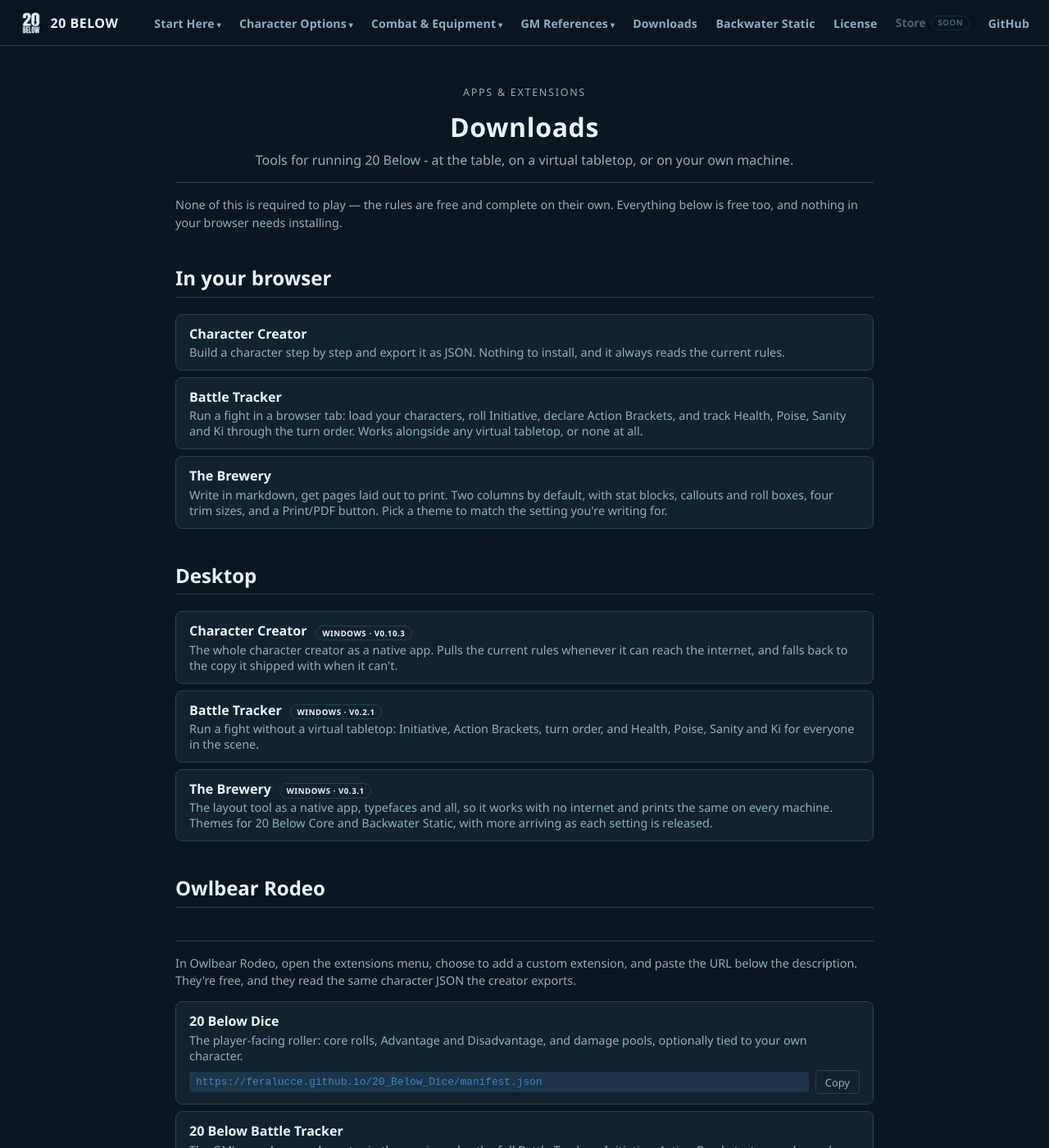
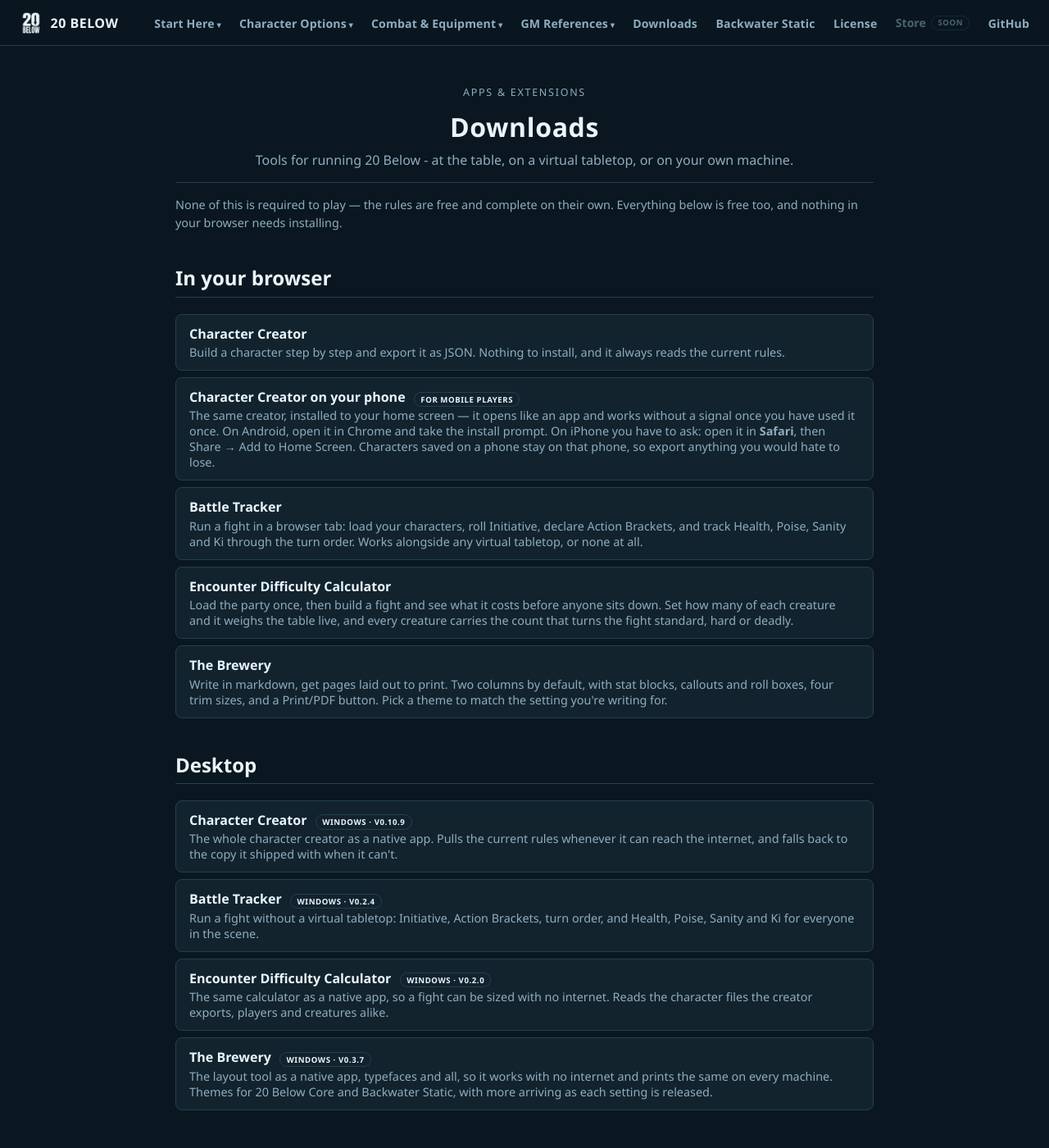
Before and after one commit to feralucce/20_Below, a Jekyll site: the page built from downloads.html, in a window 1280 px wide and 1400 px high. Shown: the whole window at 82% size. Built offline with Jekyll 4.4.1, drawn with Linux system fonts in a browser that asks for light colours.

Commit message:
Encounter Difficulty Calculator, and put it on the downloads page
Renamed from Encounter Prep in every place it was written: the page title
and heading, the Tauri window title and productName, the crate
description, the site nav, the staging script and the drift checker's app
name. Version 0.2.0.

productName drives the installed app's name on Windows, so 0.1.0 and
0.2.0 install as separate entries rather than one upgrading the other.
Only one machine has 0.1.0, so that is a footnote rather than a problem,
but it is why the version moved rather than staying at 0.1.0.

The downloads page gains the calculator in both the browser and desktop
sections, and a card pointing mobile players at the web creator - Android
prompts to install, iPhone never does and needs Safari's share sheet, and
neither keeps characters safe the way a file does.

latest-release.js learns the prep product. Its asset pattern accepts both
the old encounter-prep name and the new one: matching only the new name
would let the existing 0.1.0 release match the tag, find no asset, and
leave the link silently untouched.

The hand-written version fallbacks are refreshed to 0.10.9, 0.2.4 and
0.3.7. They are not what the page serves - latest-release.js rewrites them
from the API at load - but a visitor with JavaScript off gets the markup
as written.

Co-Authored-By: Claude Opus 5 <noreply@anthropic.com>

```diff
--- a/_includes/site-nav.html
+++ b/_includes/site-nav.html
@@ -73,7 +73,7 @@ own <main id="main">. It is invisible until focused.
         <li><a href="/rules/nightmare-creatures.html">Nightmare Creatures</a></li>
         <li><a href="/docs/louis-reference-chart.html">Difficulty Chart</a></li>
         <li><a href="/tracker/index.html" target="_blank" rel="noopener">20 Below Battle Tracker</a></li>
-        <li><a href="/prep/index.html" target="_blank" rel="noopener">Encounter Prep</a></li>
+        <li><a href="/prep/index.html" target="_blank" rel="noopener">Encounter Difficulty Calculator</a></li>
         <li><a href="/brew/index.html" target="_blank" rel="noopener">The Brewery</a></li>
         <li><a href="/docs/style-guide.html">Style Guide</a></li>
       </ul>
--- a/docs/assets/js/latest-release.js
+++ b/docs/assets/js/latest-release.js
@@ -28,6 +28,10 @@
     creator: { tag: /^v(\d+\.\d+\.\d+)$/,                asset: /^20-below-desktop_.*\.exe$/ },
     tracker: { tag: /^combat-tracker-v(\d+\.\d+\.\d+)$/, asset: /^20-below-combat-tracker_.*\.exe$/ },
     brewery: { tag: /^brewery-v(\d+\.\d+\.\d+)$/,        asset: /^20-below-brewery_.*\.exe$/ },
+    /* Released as encounter-prep before the rename, so both asset names are
+       accepted - otherwise the older release would match the tag, find no
+       asset, and leave the link untouched for no visible reason. */
+    prep:    { tag: /^prep-v(\d+\.\d+\.\d+)$/,           asset: /^20-below-encounter-(difficulty-calculator|prep)_.*\.exe$/ },
   };
 
   function stamp(iso) {
--- a/downloads.html
+++ b/downloads.html
@@ -208,9 +208,20 @@ nav_section: downloads
       <div class="name">Character Creator</div>
       <div class="desc">Build a character step by step and export it as JSON. Nothing to install, and it always reads the current rules.</div>
     </a>
+    <a class="doc-card" href="app/index.html" target="_blank" rel="noopener">
+      <div class="name">Character Creator on your phone <span class="pill">For mobile players</span></div>
+      <div class="desc">The same creator, installed to your home screen &mdash; it opens like an app and works
+        without a signal once you have used it once. On Android, open it in Chrome and take the install prompt.
+        On iPhone you have to ask: open it in <strong>Safari</strong>, then Share &rarr; Add to Home Screen.
+        Characters saved on a phone stay on that phone, so export anything you would hate to lose.</div>
+    </a>
     <a class="doc-card" href="tracker/" target="_blank" rel="noopener">
       <div class="name">Battle Tracker</div>
       <div class="desc">Run a fight in a browser tab: load your characters, roll Initiative, declare Action Brackets, and track Health, Poise, Sanity and Ki through the turn order. Works alongside any virtual tabletop, or none at all.</div>
+    </a>
+    <a class="doc-card" href="prep/" target="_blank" rel="noopener">
+      <div class="name">Encounter Difficulty Calculator</div>
+      <div class="desc">Load the party once, then build a fight and see what it costs before anyone sits down. Set how many of each creature and it weighs the table live, and every creature carries the count that turns the fight standard, hard or deadly.</div>
     </a>
     <a class="doc-card" href="brew/" target="_blank" rel="noopener">
       <div class="name">The Brewery</div>
@@ -220,16 +231,20 @@ nav_section: downloads
 
   <h2>Desktop</h2>
   <div class="doc-list">
-    <a class="doc-card" data-latest="creator" href="https://github.com/feralucce/20_Below/releases/download/v0.10.3/20-below-desktop_0.10.3_x64-setup.exe">
-      <div class="name">Character Creator <span class="pill" data-latest-pill>Windows &middot; v0.10.3</span></div>
+    <a class="doc-card" data-latest="creator" href="https://github.com/feralucce/20_Below/releases/download/v0.10.9/20-below-desktop_0.10.9_x64-setup.exe">
+      <div class="name">Character Creator <span class="pill" data-latest-pill>Windows &middot; v0.10.9</span></div>
       <div class="desc">The whole character creator as a native app. Pulls the current rules whenever it can reach the internet, and falls back to the copy it shipped with when it can't.</div>
     </a>
-    <a class="doc-card" data-latest="tracker" href="https://github.com/feralucce/20_Below/releases/download/combat-tracker-v0.2.1/20-below-combat-tracker_0.2.1_x64-setup.exe">
-      <div class="name">Battle Tracker <span class="pill" data-latest-pill>Windows &middot; v0.2.1</span></div>
+    <a class="doc-card" data-latest="tracker" href="https://github.com/feralucce/20_Below/releases/download/combat-tracker-v0.2.4/20-below-combat-tracker_0.2.4_x64-setup.exe">
+      <div class="name">Battle Tracker <span class="pill" data-latest-pill>Windows &middot; v0.2.4</span></div>
       <div class="desc">Run a fight without a virtual tabletop: Initiative, Action Brackets, turn order, and Health, Poise, Sanity and Ki for everyone in the scene.</div>
     </a>
-    <a class="doc-card" data-latest="brewery" href="https://github.com/feralucce/20_Below/releases/download/brewery-v0.3.1/20-below-brewery_0.3.1_x64-setup.exe">
-      <div class="name">The Brewery <span class="pill" data-latest-pill>Windows &middot; v0.3.1</span></div>
+    <a class="doc-card" data-latest="prep" href="https://github.com/feralucce/20_Below/releases/download/prep-v0.2.0/20-below-encounter-difficulty-calculator_0.2.0_x64-setup.exe">
+      <div class="name">Encounter Difficulty Calculator <span class="pill" data-latest-pill>Windows &middot; v0.2.0</span></div>
+      <div class="desc">The same calculator as a native app, so a fight can be sized with no internet. Reads the character files the creator exports, players and creatures alike.</div>
+    </a>
+    <a class="doc-card" data-latest="brewery" href="https://github.com/feralucce/20_Below/releases/download/brewery-v0.3.7/20-below-brewery_0.3.7_x64-setup.exe">
+      <div class="name">The Brewery <span class="pill" data-latest-pill>Windows &middot; v0.3.7</span></div>
       <div class="desc">The layout tool as a native app, typefaces and all, so it works with no internet and prints the same on every machine. Themes for 20 Below Core and Backwater Static, with more arriving as each setting is released.</div>
     </a>
   </div>
--- a/prep-desktop/src-tauri/Cargo.toml
+++ b/prep-desktop/src-tauri/Cargo.toml
@@ -1,7 +1,7 @@
 [package]
 name = "prep"
-version = "0.1.0"
-description = "20 Below Encounter Prep desktop app"
+version = "0.2.0"
+description = "20 Below Encounter Difficulty Calculator desktop app"
 authors = ["Feralucce Savage"]
 license = "UNLICENSED"
 repository = "https://github.com/feralucce/20_Below"
--- a/prep-desktop/src-tauri/tauri.conf.json
+++ b/prep-desktop/src-tauri/tauri.conf.json
@@ -1,7 +1,7 @@
 {
   "$schema": "https://schema.tauri.app/config/2",
-  "productName": "20-below-encounter-prep",
-  "version": "0.1.0",
+  "productName": "20-below-encounter-difficulty-calculator",
+  "version": "0.2.0",
   "identifier": "com.feralucce.twentybelow.prep",
   "build": {
     "frontendDist": "frontend-dist",
@@ -12,7 +12,7 @@
     "withGlobalTauri": true,
     "windows": [
       {
-        "title": "20 Below Encounter Prep",
+        "title": "20 Below Encounter Difficulty Calculator",
         "url": "prep/index.html",
         "width": 1200,
         "height": 900,
--- a/prep/index.html
+++ b/prep/index.html
@@ -3,7 +3,7 @@
 <head>
 <meta charset="utf-8" />
 <meta name="viewport" content="width=device-width, initial-scale=1" />
-<title>20 Below Encounter Prep</title>
+<title>20 Below Encounter Difficulty Calculator</title>
 <link rel="icon" type="image/svg+xml" href="https://feralucce.github.io/20_Below_Roster/icon.svg" />
 <style>
   :root {
@@ -77,7 +77,7 @@
 </head>
 <body>
 
-<h1><img src="https://feralucce.github.io/20_Below_Roster/icon.svg" alt="" width="20" height="20" /> 20 Below Encounter Prep</h1>
+<h1><img src="https://feralucce.github.io/20_Below_Roster/icon.svg" alt="" width="20" height="20" /> 20 Below Encounter Difficulty Calculator</h1>
 <p class="site-back"><a href="https://20belowrpg.com/home.html">&larr; 20 Below</a></p>
 <p class="lede">Load the party once, then build a fight and see what it costs before anyone sits down.
 Character files come from the <a href="https://20belowrpg.com/app/" style="color:var(--accent)">character creator</a>; creature files are the same format, so a folder of them loads in one go.</p>
--- a/tools/check-desktop-drift.py
+++ b/tools/check-desktop-drift.py
@@ -40,7 +40,7 @@ DEV_ONLY = {
 
 # Paths that sit inside one app's code tree without belonging to it.
 # app/combat/ is shared combat code - the Tracker's round engine and the
-# Encounter Prep tool's maths - kept under app/ so several pages can share
+# Encounter Difficulty Calculator's maths - kept under app/ so several pages can share
 # one copy. The Creator imports none of it and only carries it as dead
 # weight in the installer, so changing it must not ask Creator users to
 # reinstall.
@@ -60,7 +60,7 @@ APPS = [
      ["brew", "vendor", "license.html"],
      []),
 
-    ("Encounter Prep", r"^prep-v(\d+)\.(\d+)\.(\d+)$",
+    ("Encounter Difficulty Calculator", r"^prep-v(\d+)\.(\d+)\.(\d+)$",
      # Only what stage-frontend.ps1 actually copies - the rest of app/ is
      # the character creator and never reaches this installer.
      ["prep", "app/state.js", "app/combat/encounter.js"],
```
Also changed, not shown: 2 other files.
